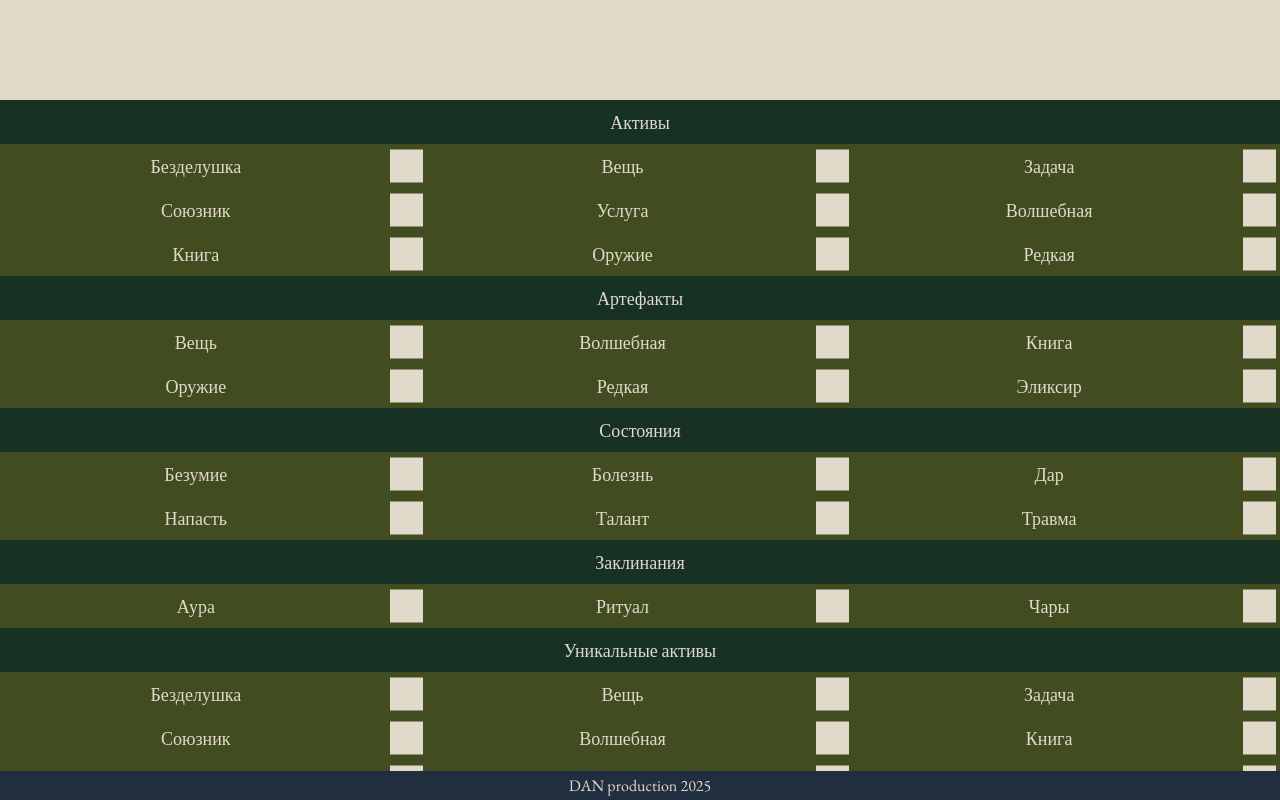
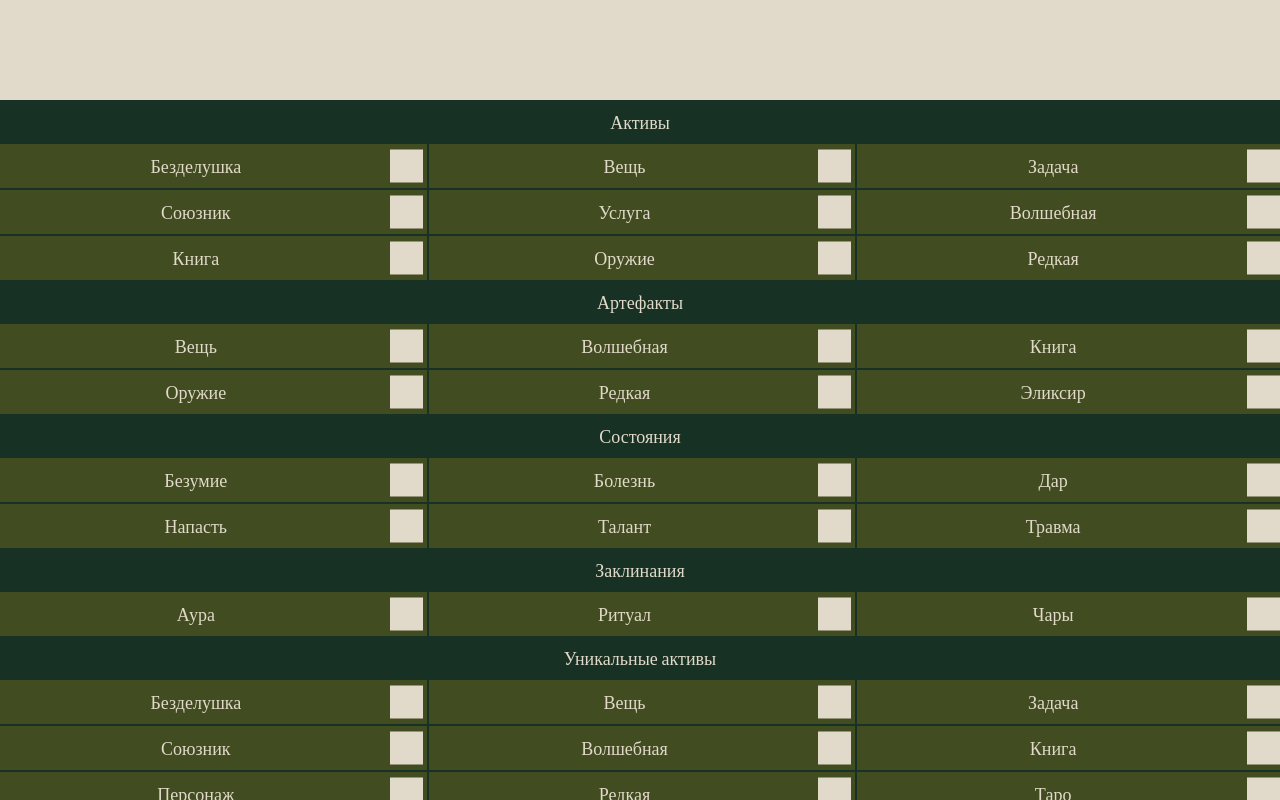
Before and after one commit to amgartseva/eldrich-horror, a React (Vite) app: page / in a window 1280 px wide. Built offline with nearby package versions, Linux system fonts and the light colour scheme.

Commit message:
fix: update styles

```diff
--- a/src/components/parameter-form/parameter-form.css
+++ b/src/components/parameter-form/parameter-form.css
@@ -18,10 +18,9 @@
 }
 
 .parameter-form__section {
-  /* display: flex;
-  flex-wrap: wrap; */
   display: grid;
   grid-template-columns: repeat(3, calc(100% / 3));
+  gap: 2px;
 }
 
 .parameter-form__item {
--- a/src/main.tsx
+++ b/src/main.tsx
@@ -92,7 +92,6 @@ function App() {
           ))}
         </div>
       </main>
-      <footer className="app__footer">DAN production 2025</footer>
     </>
   )
 }
--- a/src/style.css
+++ b/src/style.css
@@ -63,11 +63,3 @@ button {
   overflow-y: auto;
   overflow-x: hidden;
 }
-
-.app__footer {
-  width: 100%;
-  text-align: center;
-  background-color: var(--color-footer);
-  padding-top: 4px;
-  padding-bottom: 4px;
-}
--- a/src/tokens.css
+++ b/src/tokens.css
@@ -10,7 +10,7 @@
 
     --color-card: var(--sand);
     --color-card-badge: var(--basalt);
-    --color-app: var(--stone);
+    --color-app: var(--forest);
     --color-footer: var(--basalt);
 
     --text-light: var(--sand);
```
